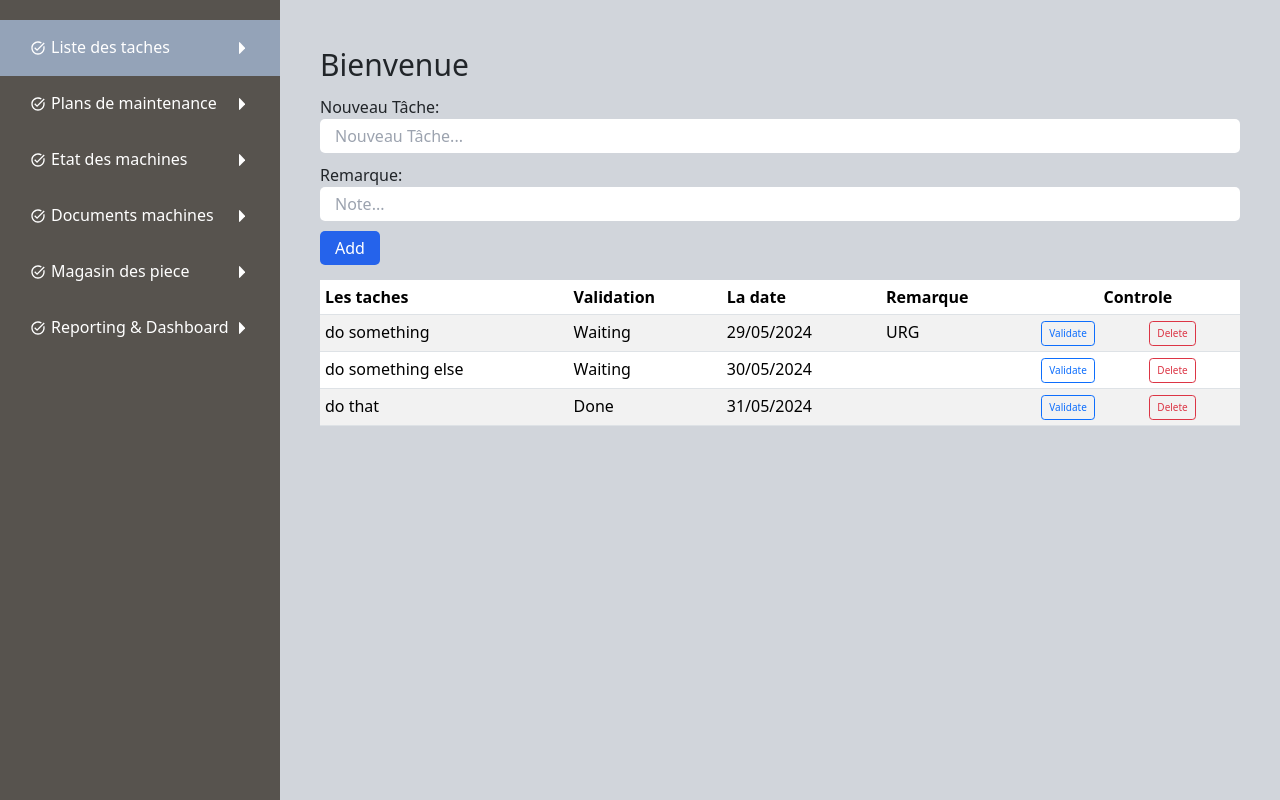
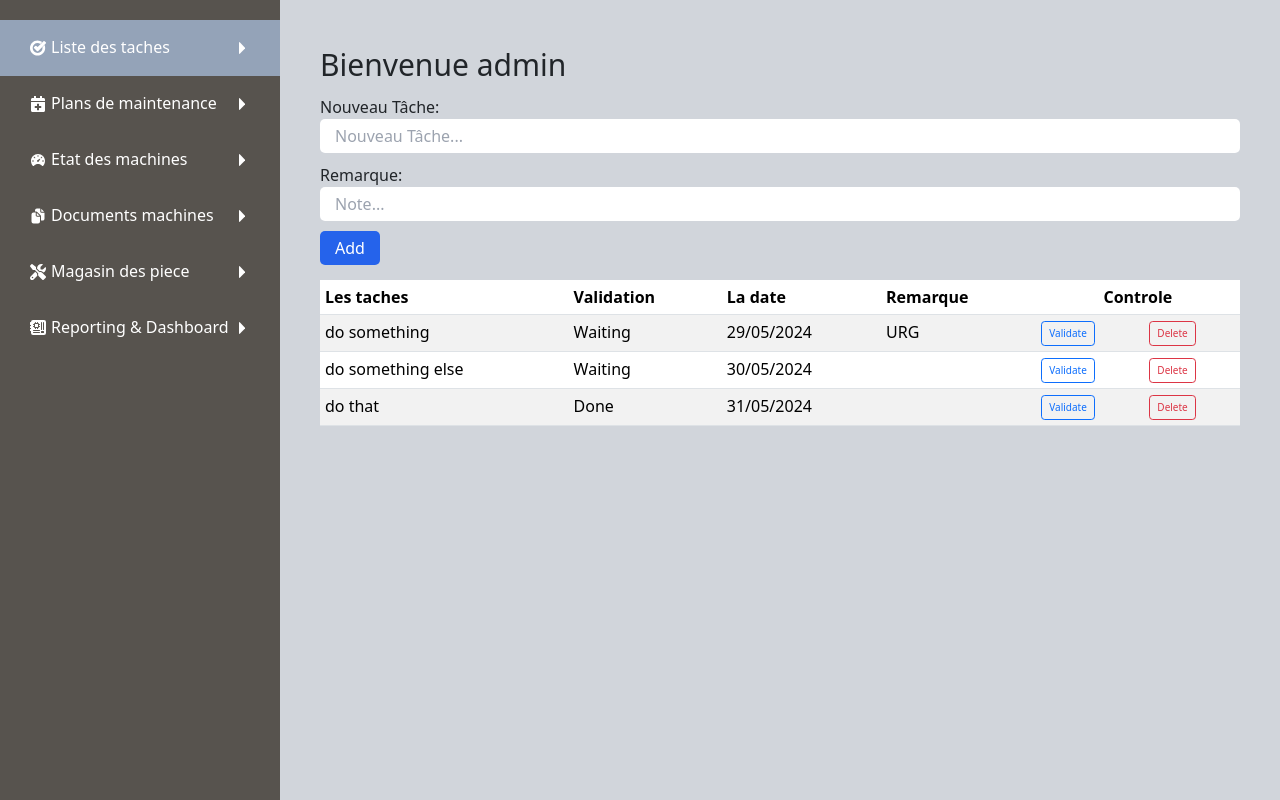
Before and after one commit to MohamedAliMerali/GMAO, a React (Vite) app: page / in a window 1280 px wide. Built offline with nearby package versions, Linux system fonts and the light colour scheme.

Commit message:
changing icons

```diff
--- a/src/App.tsx
+++ b/src/App.tsx
@@ -8,7 +8,12 @@ import { User } from "./Data/users";
 
 function App() {
   const [logged, setLogged] = useState(true);
-  const [user, setUser] = useState<User>({} as User);
+  const [user, setUser] = useState<User>({
+    name: "admin",
+    password: "admin",
+    type: "admin",
+    authorizations: [],
+  });
   const [selectedItem, setSelectedItem] = useState(0);
 
   return (
--- a/src/Data/menuItems.tsx
+++ b/src/Data/menuItems.tsx
@@ -1,5 +1,4 @@
 import { ReactNode } from "react";
-import { MdOutlineTaskAlt } from "react-icons/md";
 import TasksList from "../components/Menu/Pages/TasksList";
 import MaintenancePlans from "../components/Menu/Pages/MaintenancePlans";
 import MachinesStates from "../components/Menu/Pages/MachinesStates";
@@ -7,6 +6,13 @@ import MachineDocuments from "../components/Menu/Pages/MachineDocuments";
 import PiecesStore from "../components/Menu/Pages/PiecesStore";
 import Dashboard from "../components/Menu/Pages/Dashboard";
 import { User } from "./users";
+// import { MdOutlineTaskAlt } from "react-icons/md";
+import { SiGoogletasks } from "react-icons/si";
+import { FaCalendarPlus } from "react-icons/fa";
+import { IoIosSpeedometer } from "react-icons/io";
+import { IoDocuments } from "react-icons/io5";
+import { FaScrewdriverWrench } from "react-icons/fa6";
+import { BsFillMotherboardFill } from "react-icons/bs";
 
 // Define the type for the menu items
 interface MenuItem {
@@ -19,32 +25,32 @@ interface MenuItem {
 export const menuItems: MenuItem[] = [
   {
     item: "Liste des taches",
-    icon: <MdOutlineTaskAlt />,
+    icon: <SiGoogletasks />,
     component: (user) => <TasksList user={user} />,
   },
   {
     item: "Plans de maintenance",
-    icon: <MdOutlineTaskAlt />,
+    icon: <FaCalendarPlus />,
     component: (user) => <MaintenancePlans user={user} />,
   },
   {
     item: "Etat des machines",
-    icon: <MdOutlineTaskAlt />,
+    icon: <IoIosSpeedometer />,
     component: (user) => <MachinesStates user={user} />,
   },
   {
     item: "Documents machines",
-    icon: <MdOutlineTaskAlt />,
+    icon: <IoDocuments />,
     component: (user) => <MachineDocuments user={user} />,
   },
   {
     item: "Magasin des piece",
-    icon: <MdOutlineTaskAlt />,
+    icon: <FaScrewdriverWrench />,
     component: (user) => <PiecesStore user={user} />,
   },
   {
     item: "Reporting & Dashboard",
-    icon: <MdOutlineTaskAlt />,
+    icon: <BsFillMotherboardFill />,
     component: (user) => <Dashboard user={user} />,
   },
 ];
```
